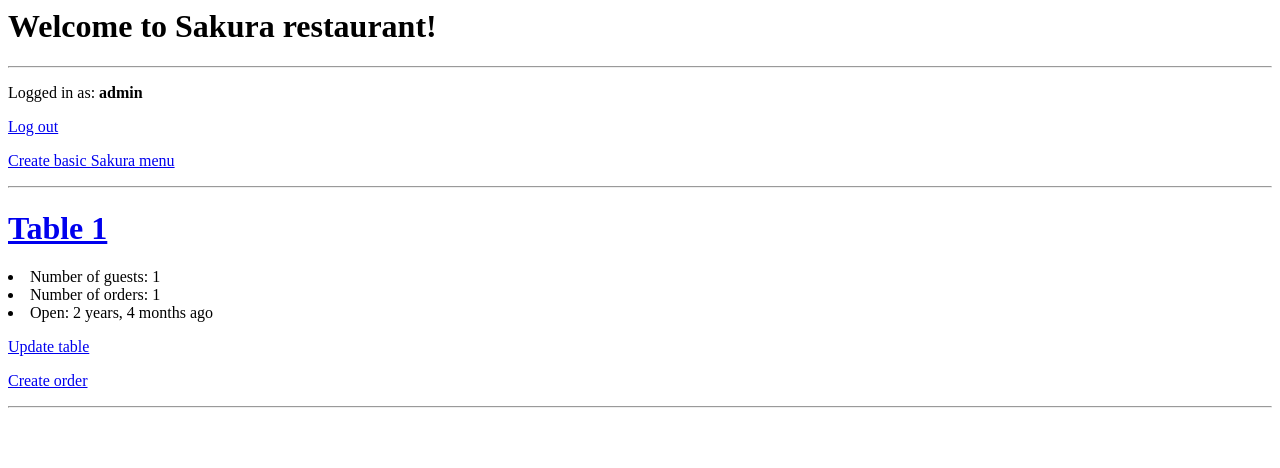
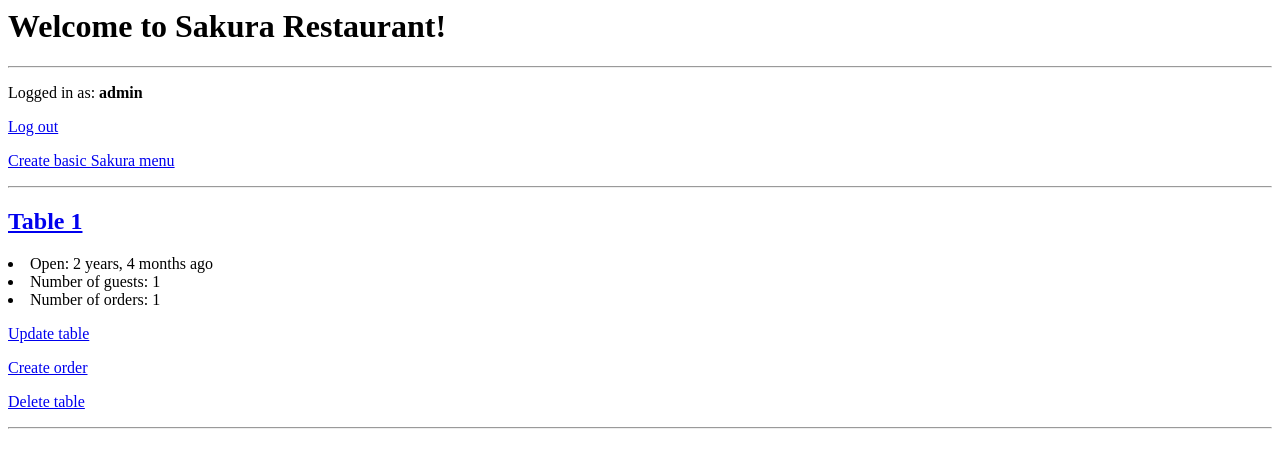
Before and after one commit to herressy/sakura, a Django app: template restaurant/templates/restaurant/home.html in a window 1280 px wide. Shown: the top 468 px of the page. Run offline with Django 4.2, Linux system fonts and the light colour scheme; a user stored in the database is signed in; data comes from the database, SQL or seed files in the repository; both versions use the stored data as it was after the commit; tables that the repository leaves empty hold one stand-in row (values such as "Sample post"); the template is opened without the code that fills it: most values are stand-ins (such as "Sample title", 1, 10 or a date in 2020); parts of the project's set-up code (start-up, migrations or seed data) failed here and were passed over.

Commit message:
[cleanup] refactoring

```diff
--- a/restaurant/templates/restaurant/home.html
+++ b/restaurant/templates/restaurant/home.html
@@ -1,26 +1,27 @@
 <script>
-    function clicked(e)
+    function clicked(e, message)
     {
-        if(!confirm('This action will delete all menu items and create basic Sakura menu. Are you sure?')) {
+        if(!confirm(message)) {
             e.preventDefault();
         }
     }
 </script>
 
-<h1>Welcome to Sakura restaurant!</h1>
+<h1>Welcome to Sakura Restaurant!</h1>
 <hr>
 
 {% if user.is_authenticated %}
     <p>Logged in as: <b>{{ user.username }}</b></p>
-    <p><a href="{% url 'logout-page' %}">Log out</a></p>
+    <p><a href="{% url 'logout-view' %}">Log out</a></p>
+
     {% if user.is_superuser %}
-        <p><a href="{% url 'create-basic-menu' %}" onclick="clicked(event)">Create basic Sakura menu</a></p>
+        <p><a href="{% url 'create-basic-menu' %}" onclick="clicked(event, 'This will reset current menu. Are you sure?')">Create basic Sakura menu</a></p>
     {% endif %}
 
+
+    {% include 'restaurant/tables.html' %}
+
 {% else %}
-    <p>Welcome. <a href="{% url 'login-page' %}">Please log in.</a></p>
+    <p><a href="{% url 'login-view' %}">Log in</a>, please.</p>
 
 {% endif %}
-<hr>
-
-{% include 'restaurant/tables.html' %}
--- a/restaurant/templates/restaurant/tables.html
+++ b/restaurant/templates/restaurant/tables.html
@@ -1,18 +1,15 @@
+<hr>
 {% for table in tables %}
-    <h1><a href="{% url 'view-table' table.number %}">Table {{table.number}}</a></h1>
+    {% if table.server == user or user.is_superuser %}
+        <h2><a href="{% url 'view-table' table.id %}">Table {{table.number}} {{table.is_closed}}</a></h2>
+
+        <li>Open: {{ table.created_at|timesince }} ago</li>
         <li>Number of guests: {{ table.guest_count }}</li>
         <li>Number of orders: {{ table.order_set.count }}</li>
-        <li>Open: {{ table.created_at|timesince }} ago</li>
 
-    {% if table.is_closed %}
-        <p>{{table}} is closed! Don't add any new guests!</p>
+        <p><a href="{% url 'update-table' table.id %}">Update table</a></p>
+        <p><a href="{% url 'create-order' table.id %}">Create order</a></p>
+        <p><a href="{% url 'delete-table' table.id %}" onclick="clicked(event, 'This will delete the table and all related orders. Are you sure?')">Delete table</a></p>
     {% endif %}
-
-    <p><a href="{% url 'update-table' table.number %}">Update table</a></p>
-    <p><a href="{% url 'create-order' table.number %}">Create order</a></p>
     <hr>
-
-    {% empty %}
-    <p>No tables open.</p>
-
 {% endfor %}
--- a/restaurant/templates/restaurant/view_table.html
+++ b/restaurant/templates/restaurant/view_table.html
@@ -1,10 +1,13 @@
+<h2><a href="{% url 'view-table' table.id %}">Table {{table.number}} {{table.is_closed}}</a></h2>
+<hr>
 {% for order in table.order_set.all %}
     <p><b>
         <a href="{% url 'view-order' order.id %}">Order</a> at seat {{order.seat}}:</b>
         created {{order.created_at|timesince}} ago
-        <br>
     </p>
     {% for meal in order.meal.all  %}
         <li>{{meal.kind}}: {{meal.name}}</li>
     {% endfor %}
+    <a href="{% url 'delete-order' order.id %}">Delete order</b>
+    <hr>
 {% endfor %}
--- a/restaurant/urls.py
+++ b/restaurant/urls.py
@@ -5,12 +5,17 @@ urlpatterns = [
     path('', views.home, name='home'),
 
     path('create-order/<str:pk>/', views.create_order, name="create-order"),
+    path('update-table/<str:pk>/', views.update_table, name="update-table"),
+
     path('view-order/<str:pk>/', views.view_order, name="view-order"),
+    path('view-table/<str:pk>/', views.view_table, name="view-table"),
 
-    path('view-table/<str:pk>/', views.view_table, name="view-table"),
-    path('update-table/<str:pk>/', views.update_table, name="update-table"),
+    path('delete-order/<str:pk>/', views.delete_order, name="delete-order"),
+    path('delete-table/<str:pk>/', views.delete_table, name="delete-table"),
+
+    path('login/', views.login_view, name="login-view"),
+    path('logout/', views.logout_view, name="logout-view"),
+
     path('create-basic-menu/', views.create_basic_menu, name="create-basic-menu"),
-    path('login/', views.login_page, name="login-page"),
-    path('logout/', views.logout_page, name="logout-page"),
 
 ]
```
Also changed, not shown: db.sqlite3, restaurant/migrations/0004_alter_order_options_order_deleted_table_deleted_and_more.py (added), restaurant/migrations/0005_rename_deleted_order_delete_and_more.py (added), restaurant/templates/restaurant/login_view.html (renamed from restaurant/templates/restaurant/login.html), restaurant/templates/restaurant/orders_history.html (added).
